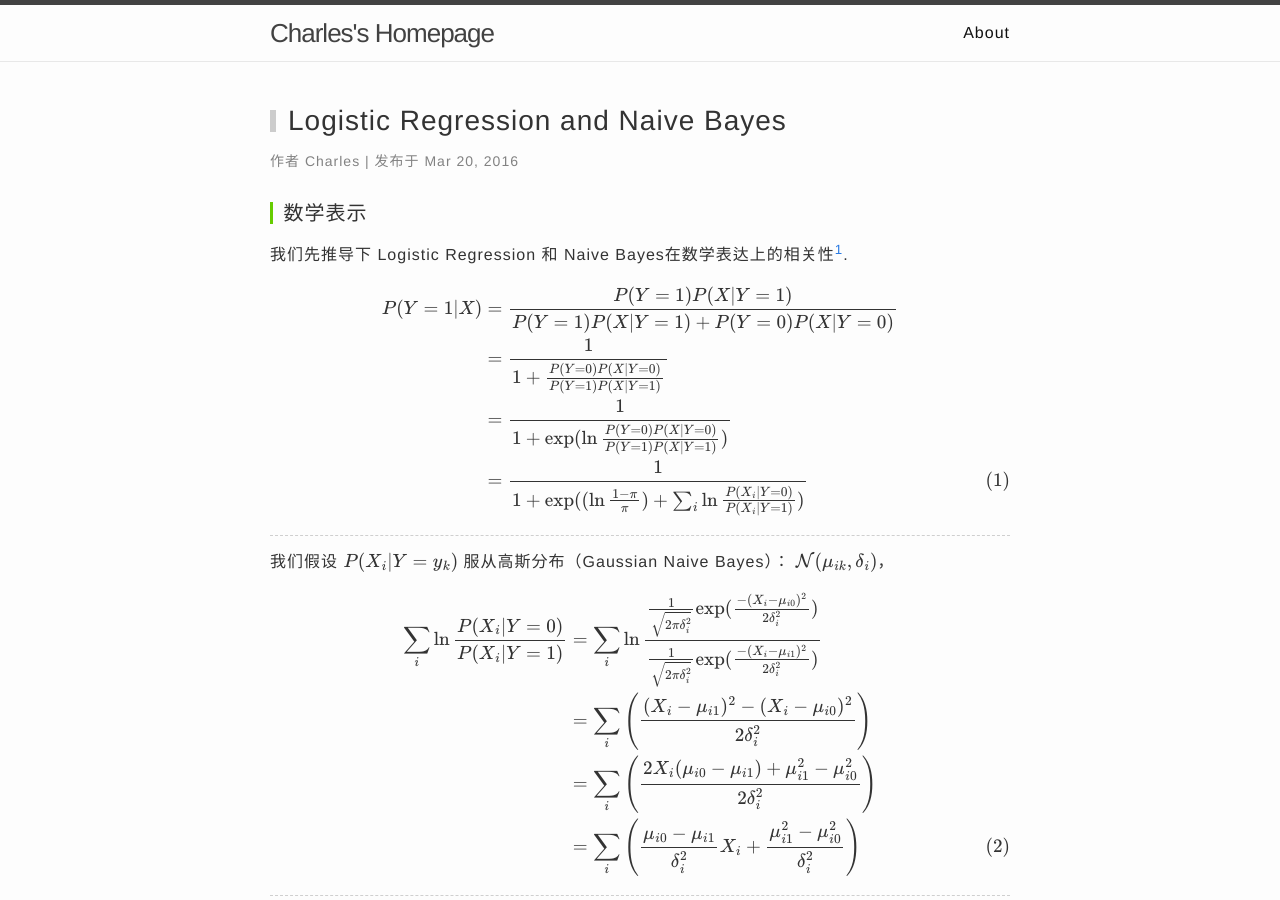
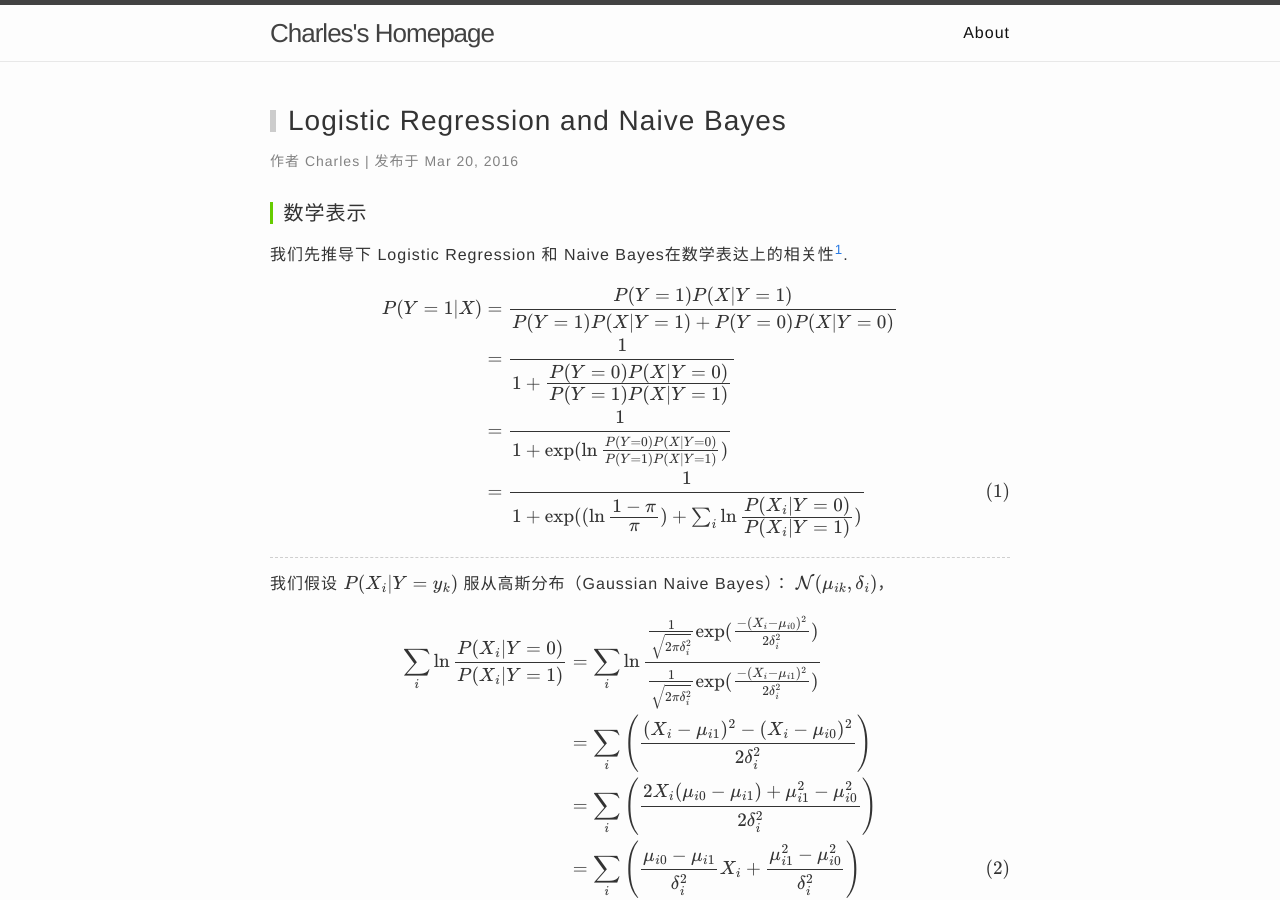
Before and after one commit to charleshm/charleshm.github.io, a Jekyll site: the page built from _posts/2016-03-20- LR-and-NB.md, in a window 1280 px wide and 900 px high. Built offline with Jekyll 4.4.1, drawn with Linux system fonts in a browser that asks for light colours; some web fonts are replaced; formulas are drawn with MathJax 3; comment, search, counter and statistics services are not loaded.

Commit message:
Hypothesis Test

```diff
--- a/_posts/2016-03-20- LR-and-NB.md
+++ b/_posts/2016-03-20- LR-and-NB.md
@@ -12,9 +12,9 @@ categories: 机器学习
 
 $$\begin{align*}
 P(Y=1|X) & = \frac{P(Y=1)P(X|Y=1)}{P(Y=1)P(X|Y=1)+P(Y=0)P(X|Y=0)}\\
-& = \frac{1}{1+\frac{P(Y=0)P(X|Y=0)}{P(Y=1)P(X|Y=1)}}\\
+& = \frac{1}{1+\cfrac{P(Y=0)P(X|Y=0)}{P(Y=1)P(X|Y=1)}}\\
 & = \frac{1}{1+\exp(\ln\frac{P(Y=0)P(X|Y=0)}{P(Y=1)P(X|Y=1)})}\\
-& = \frac{1}{1+\exp((\ln \frac{1-\pi}{\pi})+\sum_i\ln\frac{P(X_i|Y=0)}{P(X_i|Y=1)})} \tag{1}
+& = \frac{1}{1+\exp((\ln \cfrac{1-\pi}{\pi})+\sum_i\ln\cfrac{P(X_i|Y=0)}{P(X_i|Y=1)})} \tag{1}
 \end{align*}$$
 
 
```
